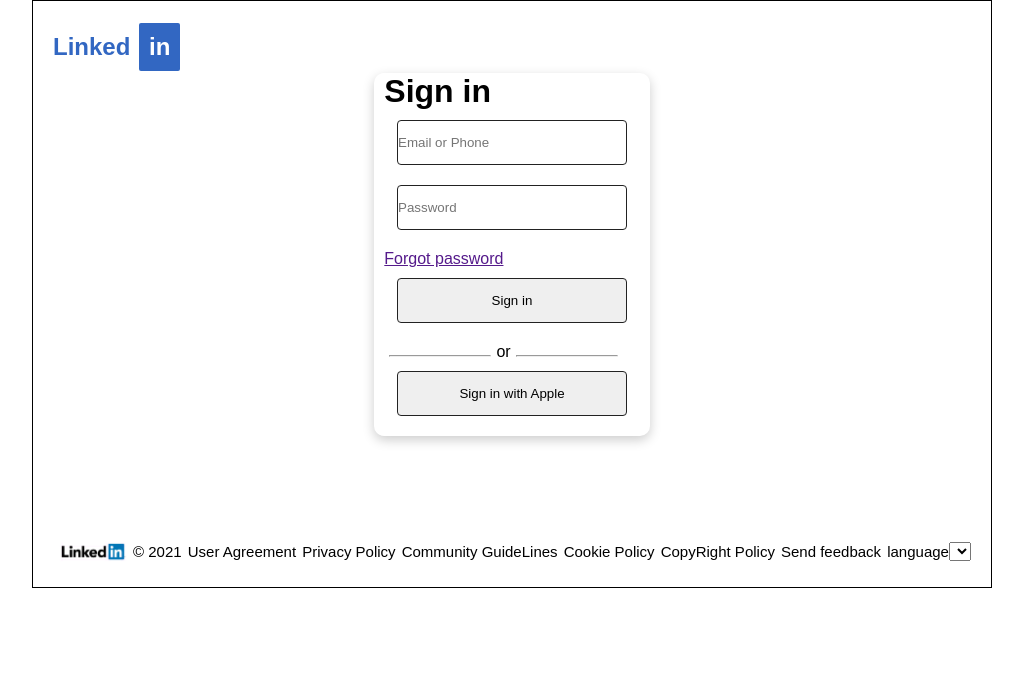
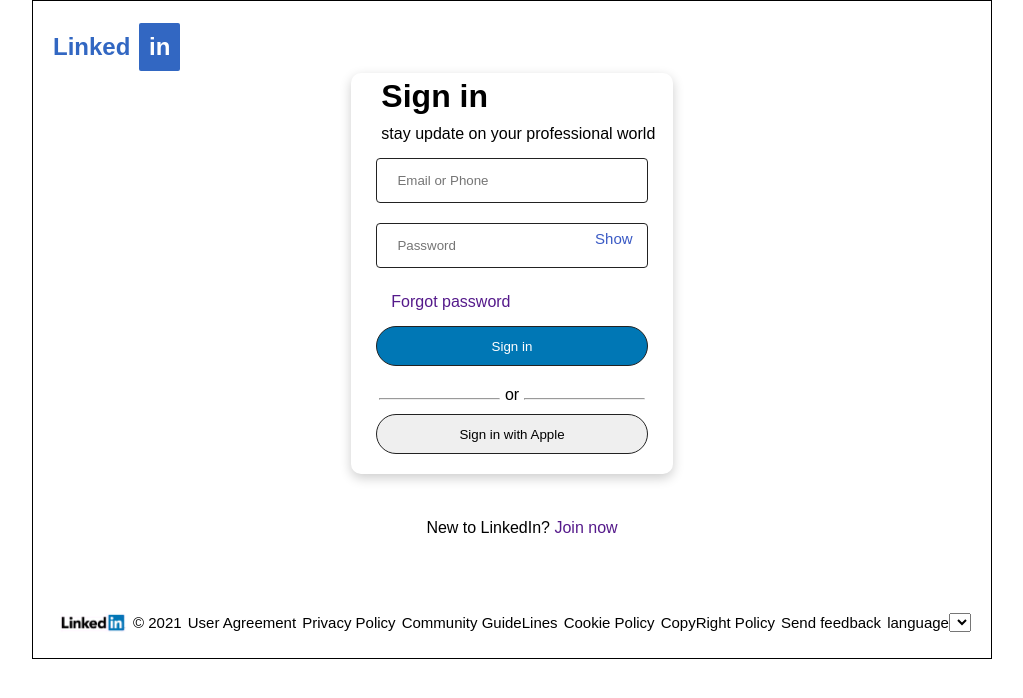
Before and after one commit to JaafarAbdalmajeed/CSS-OCS-FPE, a plain HTML site: page Task 2/index.html in a window 1280 px wide. Shown: the whole page, without its empty margins (128-1151 px from the left). Drawn offline with Linux system fonts and the light colour scheme.

Commit message:
style hr

```diff
--- a/Task 2/css/style.css
+++ b/Task 2/css/style.css
@@ -40,12 +40,16 @@
     justify-content: center;
     align-self: center;
     flex-direction: column;
-    width: 30%;
+    width: 35%;
     border-radius: 10px;
     box-shadow: 0 4px 12px rgba(0, 0, 0, 0.2);
 
 }
 
+.content-login-box{
+    position: relative;
+
+}
 input{
 
     display: block;
@@ -58,9 +62,14 @@
     border: 1px solid #222;
     cursor: pointer;
 
+
 }
 
 
+
+input[type="text"]{
+    padding: 20px;
+}
 
 .content-login-box{
     margin-left: 10px;
@@ -68,7 +77,7 @@
 }
 
 ul{
-    margin-top: 100px;
+    margin-top: 65px;
     display: flex;
     list-style: none;
     direction: ltr;
@@ -91,4 +100,57 @@
     width: 40%;
     display: inline-block;
     margin:0 5px;
+    color: rgba(0, 0, 0, 0.5);
 }
+
+form p a {
+    margin-left: 10px;
+}
+
+a{
+    text-decoration: none;
+}
+
+
+input[type="button"]{
+    border-radius: 30px;
+    height: 40px;
+}
+
+
+#password-field{
+    position: relative;
+}
+
+#show-password{
+    position: absolute;
+    top: 39.8%;
+    right: 30px;
+    font-size: 15px;
+    transform: translateY(-20%);
+    background-color: #fff;
+    border: none;
+    color: rgb(58, 90, 197);
+    cursor: pointer;
+}
+
+.or{
+    text-align: center;
+}
+
+#sineIn{
+    background-color: #0077b5;
+    color: #fff;
+}
+
+
+.link-join-now{
+    margin-top: 40px;
+    text-align: center;
+}
+
+.header-login-box h1,p {
+    padding-left: 20px;
+    padding-bottom: 5px;
+    padding-top: 5px;
+}
--- a/Task 2/index.html
+++ b/Task 2/index.html
@@ -13,23 +13,29 @@
         </div>
         <div class="login-box">
             <div class="content-login-box">
-                <h1>Sign in</h1>
+                <div class="header-login-box">
+                    <h1>Sign in</h1>
+                    <p>stay update on your professional world</p>
+                </div>
                 <form action="">
-                    <input type="text" placeholder="Email or Phone">
-                    <input type="text" placeholder="Password">
+                    <input type="text" placeholder="Email or Phone" >
+                    <input type="text" placeholder="Password" id="password-field">
+                    <button id="show-password">Show</button>
                     <p><a href="">Forgot password</a></p>
-                    <input type="button" value="Sign in">
+                    <input type="button" value="Sign in" id="sineIn">
                 </form>
+                <div class="or">
+                    <hr><samp>or</samp><hr>
+                </div>
 
-                <hr><samp>or</samp><hr>
 
             <input type="button" value="Sign in with Apple" id="signin-apple" class="Signin-apple">
 
             </div>
 
         </div>
-        <div class="link-jown-now">
-
+        <div class="link-join-now">
+            <p>New to LinkedIn? <a href="">Join now</a></p>
         </div>
         <div class="footer">
             <nav class="footer-nav">
```
